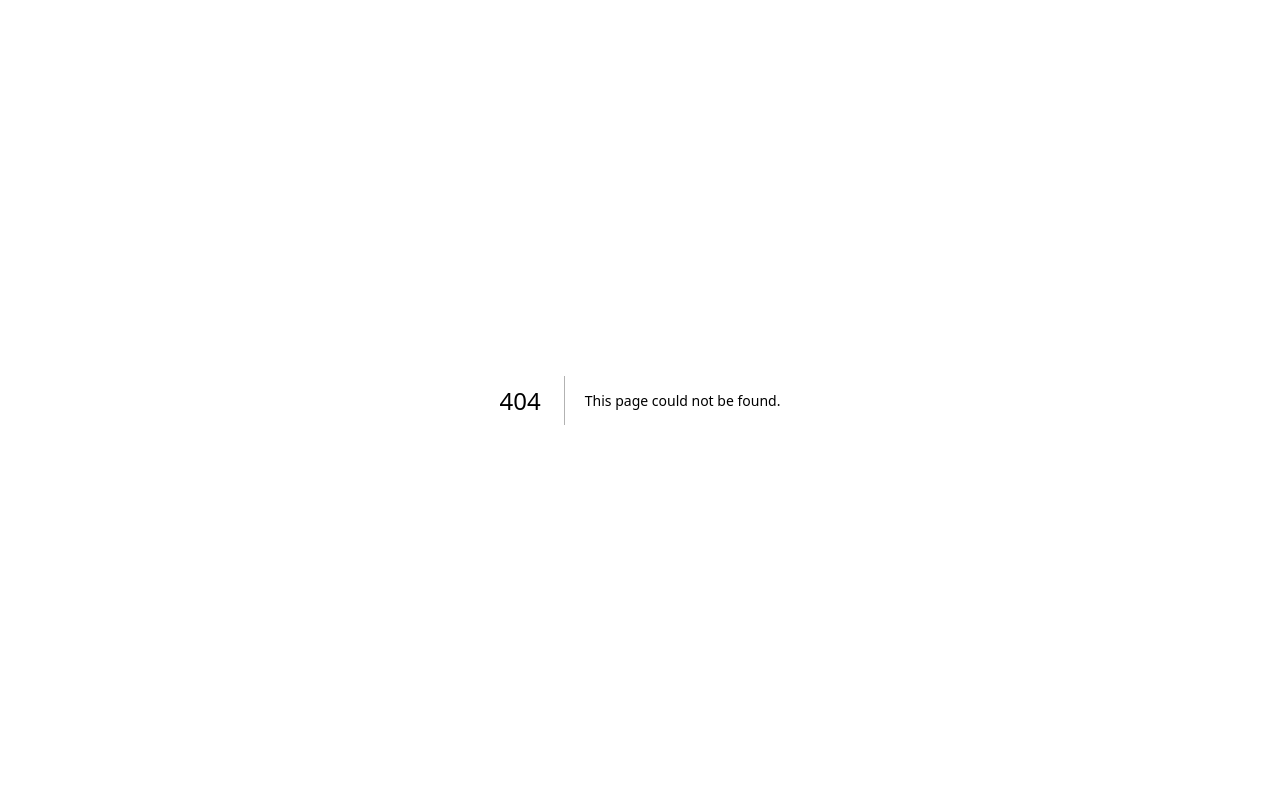
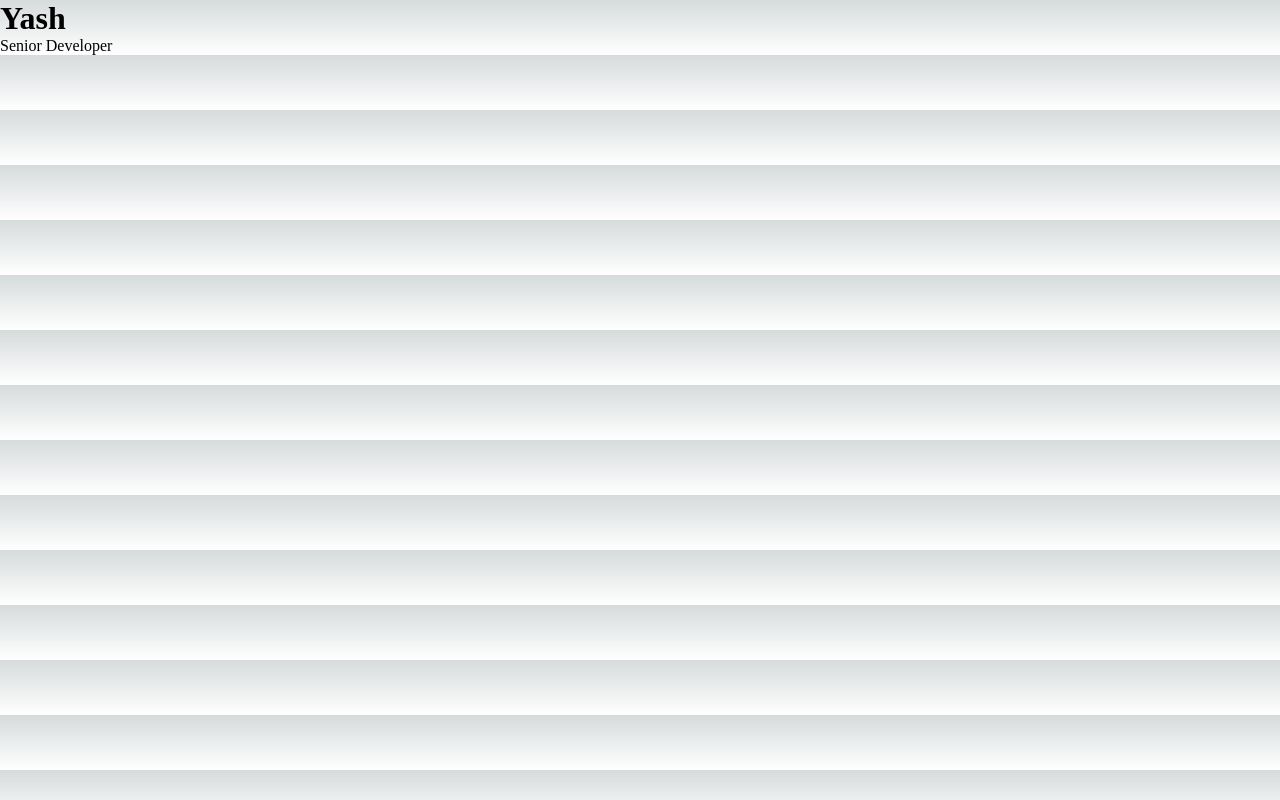
Before and after one commit to GobburiNaresh/Next.js_project, a Next.js app: page /aboutus/1 in a window 1280 px wide. Before the commit this address had no page. Built offline with nearby package versions, Linux system fonts and the light colour scheme.

Commit message:
implementedDynamicRoutes

```diff
--- /dev/null
+++ b/src/pages/aboutus/[id].js
@@ -0,0 +1,28 @@
+import { useRouter } from 'next/router';
+
+const DeveloperPage = () => {
+    const router = useRouter();
+    const { id } = router.query;  // Extracting id from router.query
+
+    const details = [
+        { id: '1', name: 'Yash', role: 'Senior Developer' },
+        { id: '2', name: 'Vaibhav', role: 'Backend Developer' },
+        { id: '3', name: 'Suresh', role: 'Frontend Developer' }
+    ];
+
+    // Find developer based on id
+    const developer = details.find(dev => dev.id === id);
+
+    if (!developer) {
+        return <h1>Developer doesn't exist</h1>;
+    }
+
+    return (
+        <div>
+            <h1>{developer.name}</h1>
+            <p>{developer.role}</p>
+        </div>
+    );
+}
+
+export default DeveloperPage;
```
